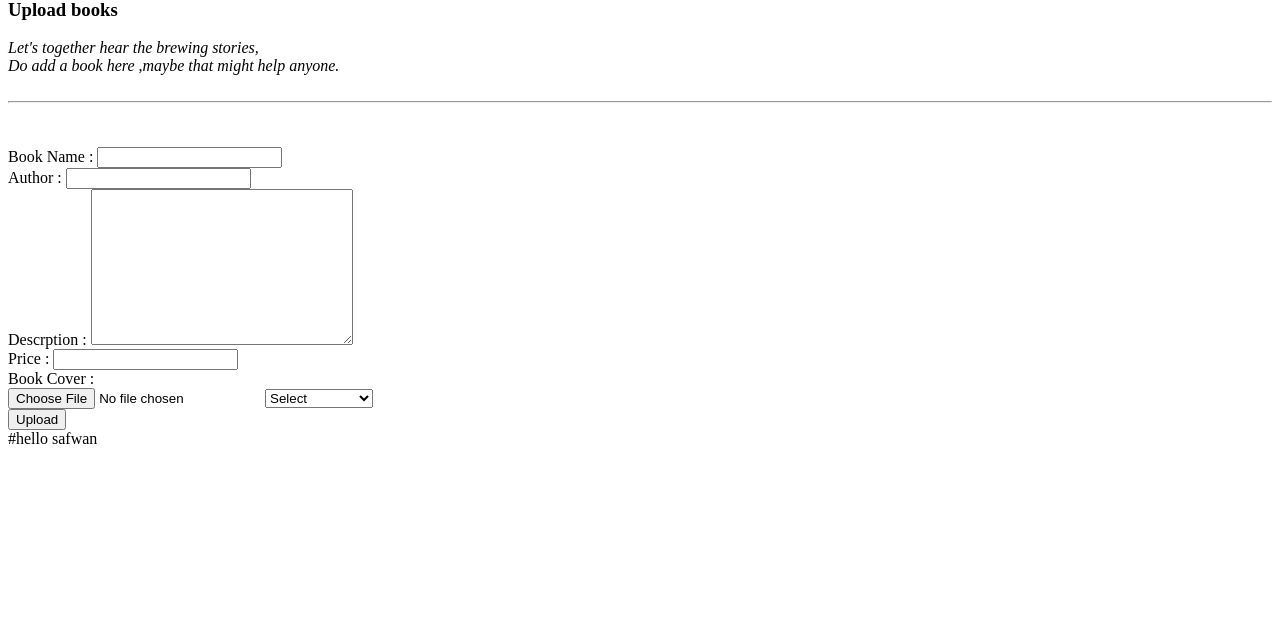
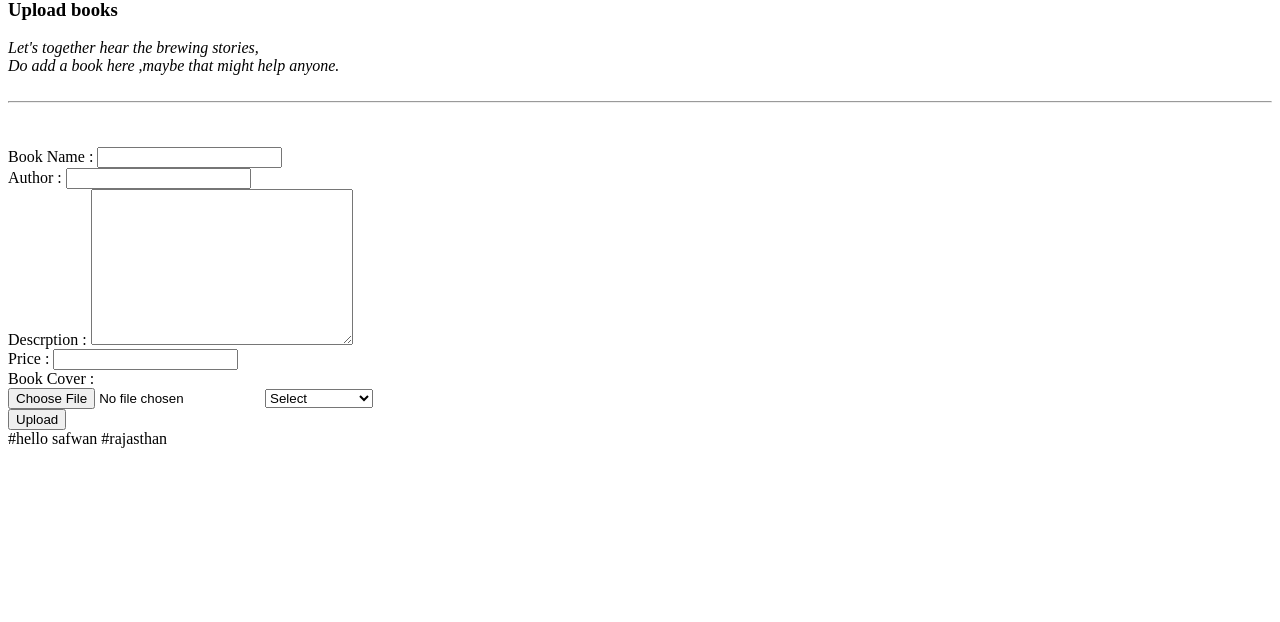
Before and after one commit to safwan027/new-one, a Django app: page /addbook/ in a window 1280 px wide. Shown: the part 20-642 px from the top of the page. Run offline with Django 5.2, Linux system fonts and the light colour scheme; a user stored in the database is signed in.

Commit message:
2nd commit

```diff
--- a/book_project/book_app/templates/add_book.html
+++ b/book_project/book_app/templates/add_book.html
@@ -49,3 +49,5 @@
 </html>
 
 #hello safwan
+
+#rajasthan
```
